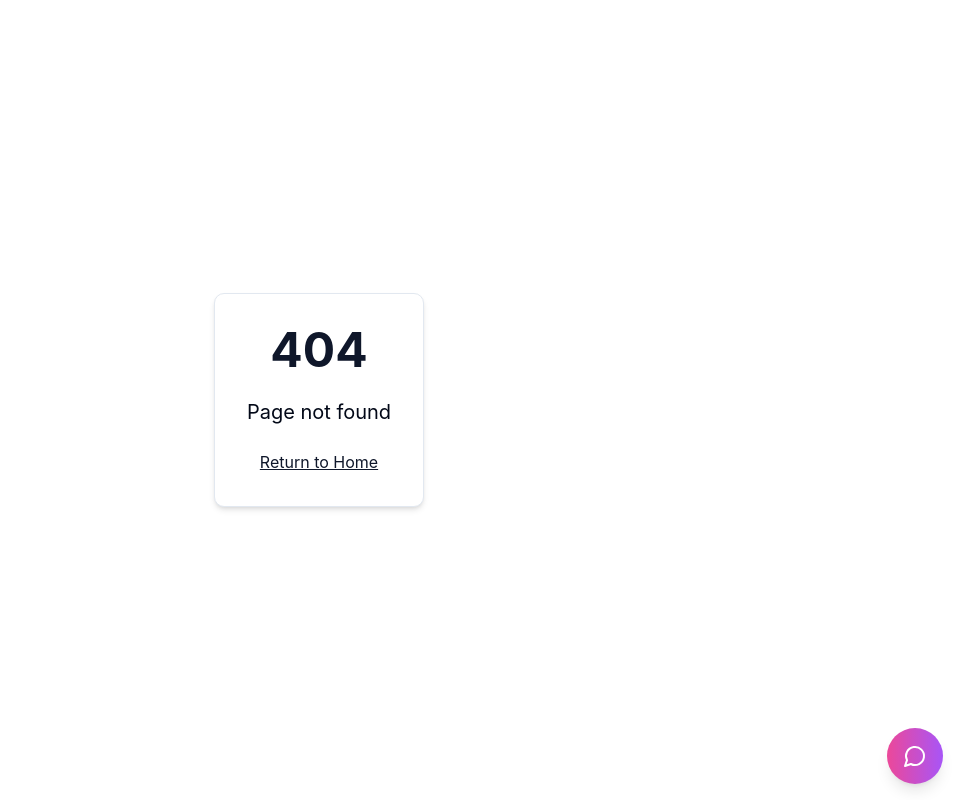
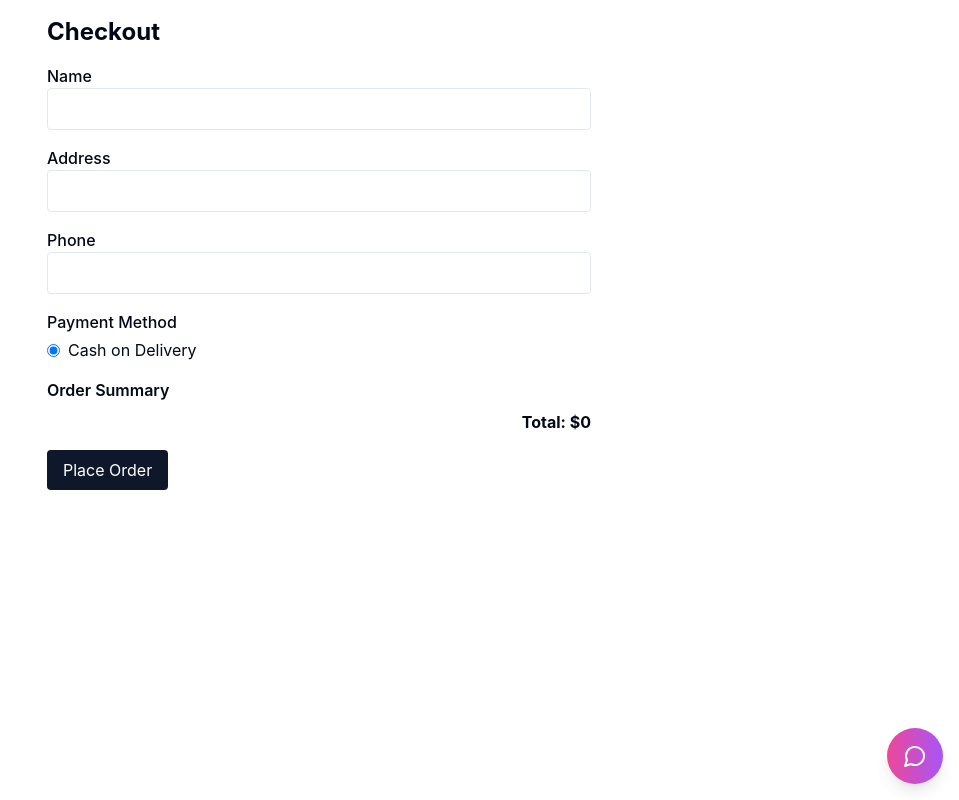
Before and after one commit to mouzam-ali-007/glamour-hub, a React (Vite) app: page /checkout in a window 1280 px wide. Before the commit this address had no page. Shown: the whole page, without its empty margins (321-1280 px from the left). Built offline with nearby package versions, Linux system fonts and the light colour scheme.

Commit message:
GH-04: added checkout functionality and order succcess component

```diff
--- a/src/App.tsx
+++ b/src/App.tsx
@@ -16,6 +16,8 @@ import NotFound from "./pages/NotFound";
 import ProductDetails from "./pages/ProductDetails";
 import OrderTracking from "./pages/OrderTracking";
 import LiveChat from "./components/LiveChat";
+import Checkout from "./pages/Checkout";
+import OrderSuccess from "./pages/order-success";
 
 const queryClient = new QueryClient();
 
@@ -45,6 +47,8 @@ const App = () => (
               <Route path="/signup" element={<Signup />} />
               <Route path="/product/:id" element={<ProductDetails />} />
               <Route path="/orders" element={<OrderTracking />} />
+              <Route path="/checkout" element={<Checkout />} />
+              <Route path="/order-success" element={<OrderSuccess />} />
               <Route path="*" element={<NotFound />} />
             </Routes>
             <LiveChat />
--- a/src/components/ShoppingBag.tsx
+++ b/src/components/ShoppingBag.tsx
@@ -27,6 +27,7 @@ import {
 import { AppDispatch } from '@/store/store';
 import { toast } from 'sonner';
 import OrderTrackingWidget from './OrderTrackingWidget';
+import { useNavigate } from 'react-router-dom';
 
 const ShoppingBag: React.FC = () => {
   const dispatch = useDispatch<AppDispatch>();
@@ -34,6 +35,7 @@ const ShoppingBag: React.FC = () => {
   const itemCount = useSelector(selectCartItemCount);
   const total = useSelector(selectCartTotal);
   const isOpen = useSelector(selectCartIsOpen);
+  const navigate = useNavigate();
 
   const handleRemoveItem = (id: number) => {
     dispatch(removeFromCart(id));
@@ -171,7 +173,13 @@ const ShoppingBag: React.FC = () => {
                     <Trash2 className="h-4 w-4 mr-2" />
                     Clear Cart
                   </Button>
-                  <Button className="flex-1 bg-gradient-to-r from-pink-500 to-purple-500 hover:from-pink-600 hover:to-purple-600">
+                  <Button
+                    className="flex-1 bg-gradient-to-r from-pink-500 to-purple-500 hover:from-pink-600 hover:to-purple-600"
+                    onClick={() => {
+                      dispatch(closeCart());
+                      navigate('/checkout');
+                    }}
+                  >
                     Checkout
                   </Button>
                 </div>
--- /dev/null
+++ b/src/pages/Checkout.tsx
@@ -0,0 +1,124 @@
+/* eslint-disable @typescript-eslint/no-explicit-any */
+import React, { useState } from "react";
+import { useSelector, useDispatch } from "react-redux";
+import { useNavigate } from "react-router-dom";
+import { RootState } from "../store/store";
+import { clearCart } from "../store/slices/cartSlice";
+import checkoutService from "../services/checkoutService";
+
+const Checkout: React.FC = () => {
+  const cart = useSelector((state: RootState) => state.cart);
+  const dispatch = useDispatch();
+  const navigate = useNavigate();
+
+  const [shipping, setShipping] = useState({
+    name: "",
+    address: "",
+    phone: "",
+  });
+  const [payment, setPayment] = useState("cod");
+  const [loading, setLoading] = useState(false);
+  const [error, setError] = useState("");
+
+  const handleInput = (e: React.ChangeEvent<HTMLInputElement>) => {
+    setShipping({ ...shipping, [e.target.name]: e.target.value });
+  };
+
+  const handleSubmit = async (e: React.FormEvent) => {
+    e.preventDefault();
+    setLoading(true);
+    setError("");
+    try {
+      await checkoutService.placeOrder({
+        items: cart.items,
+        shippingInfo: shipping,
+        paymentMethod: payment,
+      });
+      dispatch(clearCart());
+      navigate("/order-success");
+    } catch (err) {
+      setError("Failed to place order. Please try again.");
+    } finally {
+      setLoading(false);
+    }
+  };
+
+  return (
+    <div className="max-w-xl mx-auto p-4">
+      <h2 className="text-2xl font-bold mb-4">Checkout</h2>
+      <form onSubmit={handleSubmit} className="space-y-4">
+        <div>
+          <label className="block font-medium">Name</label>
+          <input
+            name="name"
+            value={shipping.name}
+            onChange={handleInput}
+            required
+            className="border rounded w-full p-2"
+          />
+        </div>
+        <div>
+          <label className="block font-medium">Address</label>
+          <input
+            name="address"
+            value={shipping.address}
+            onChange={handleInput}
+            required
+            className="border rounded w-full p-2"
+          />
+        </div>
+        <div>
+          <label className="block font-medium">Phone</label>
+          <input
+            name="phone"
+            value={shipping.phone}
+            onChange={handleInput}
+            required
+            className="border rounded w-full p-2"
+          />
+        </div>
+        <div>
+          <label className="block font-medium mb-1">Payment Method</label>
+          <div className="flex items-center space-x-4">
+            <label className="flex items-center">
+              <input
+                type="radio"
+                name="payment"
+                value="cod"
+                checked={payment === "cod"}
+                onChange={() => setPayment("cod")}
+                className="mr-2"
+              />
+              Cash on Delivery
+            </label>
+            {/* Future: Add more payment methods here */}
+          </div>
+        </div>
+        <div>
+          <h3 className="font-semibold mb-2">Order Summary</h3>
+          <ul className="mb-2">
+            {cart.items.map((item: any) => (
+              <li key={item.id} className="flex justify-between">
+                <span>{item.name} x {item.quantity}</span>
+                <span>${item.price * item.quantity}</span>
+              </li>
+            ))}
+          </ul>
+          <div className="font-bold text-right">
+            Total: ${cart.items.reduce((sum: number, item: any) => sum + item.price * item.quantity, 0)}
+          </div>
+        </div>
+        {error && <div className="text-red-500">{error}</div>}
+        <button
+          type="submit"
+          className="bg-primary text-white px-4 py-2 rounded disabled:opacity-50"
+          disabled={loading}
+        >
+          {loading ? "Placing Order..." : "Place Order"}
+        </button>
+      </form>
+    </div>
+  );
+};
+
+export default Checkout;
--- /dev/null
+++ b/src/pages/order-success.tsx
@@ -0,0 +1,85 @@
+/* eslint-disable @typescript-eslint/no-explicit-any */
+import React, { useEffect, useState } from "react";
+import { useNavigate } from "react-router-dom";
+
+interface Order {
+  id: number;
+  items: any[];
+  shippingInfo: {
+    name: string;
+    address: string;
+    phone: string;
+  };
+  paymentMethod: string;
+  status: string;
+  date: string;
+}
+
+const OrderSuccess: React.FC = () => {
+  const [order, setOrder] = useState<Order | null>(null);
+  const navigate = useNavigate();
+
+  useEffect(() => {
+    const orders = JSON.parse(localStorage.getItem("orders") || "[]");
+    if (orders.length > 0) {
+      setOrder(orders[orders.length - 1]);
+    }
+  }, []);
+
+  if (!order) {
+    return (
+      <div className="min-h-screen flex items-center justify-center">
+        <div className="text-center">
+          <h2 className="text-2xl font-bold mb-4">No recent order found</h2>
+          <button
+            className="bg-primary text-white px-4 py-2 rounded"
+            onClick={() => navigate("/")}
+          >
+            Back to Home
+          </button>
+        </div>
+      </div>
+    );
+  }
+
+  return (
+    <div className="min-h-screen flex items-center justify-center bg-gradient-to-br from-pink-50 to-purple-50">
+      <div className="bg-white rounded-lg shadow-lg p-8 max-w-lg w-full text-center">
+        <div className="text-green-500 text-5xl mb-4">✓</div>
+        <h2 className="text-2xl font-bold mb-2">Order Placed Successfully!</h2>
+        <p className="mb-4 text-gray-600">Thank you for your purchase. Your order has been placed and is being processed.</p>
+        <div className="text-left mb-4">
+          <div className="mb-2"><span className="font-semibold">Order ID:</span> {order.id}</div>
+          <div className="mb-2"><span className="font-semibold">Date:</span> {new Date(order.date).toLocaleString()}</div>
+          <div className="mb-2"><span className="font-semibold">Status:</span> {order.status}</div>
+          <div className="mb-2"><span className="font-semibold">Payment Method:</span> {order.paymentMethod === 'cod' ? 'Cash on Delivery' : order.paymentMethod}</div>
+          <div className="mb-2"><span className="font-semibold">Shipping Info:</span> {order.shippingInfo.name}, {order.shippingInfo.address}, {order.shippingInfo.phone}</div>
+          <div className="mb-2 font-semibold">Items:</div>
+          <ul className="mb-2 pl-4 list-disc">
+            {order.items.map((item: any) => (
+              <li key={item.id}>
+                {item.name} x {item.quantity} (${item.price * item.quantity})
+              </li>
+            ))}
+          </ul>
+        </div>
+        <div className="flex gap-2 justify-center">
+          <button
+            className="bg-primary text-white px-4 py-2 rounded"
+            onClick={() => navigate("/")}
+          >
+            Back to Home
+          </button>
+          <button
+            className="bg-pink-500 text-white px-4 py-2 rounded"
+            onClick={() => navigate("/orders")}
+          >
+            View Orders
+          </button>
+        </div>
+      </div>
+    </div>
+  );
+};
+
+export default OrderSuccess;
--- /dev/null
+++ b/src/services/checkoutService.ts
@@ -0,0 +1,23 @@
+/* eslint-disable @typescript-eslint/no-explicit-any */
+const checkoutService = {
+  placeOrder: async (order: any) => {
+    // Simulate network delay
+    await new Promise((res) => setTimeout(res, 1000));
+    // Get existing orders
+    const orders = JSON.parse(localStorage.getItem("orders") || "[]");
+    const newOrder = {
+      ...order,
+      id: Date.now(),
+      status: order.paymentMethod === "cod" ? "Pending (COD)" : "Paid",
+      date: new Date().toISOString(),
+    };
+    orders.push(newOrder);
+    localStorage.setItem("orders", JSON.stringify(orders));
+    return newOrder;
+  },
+  getOrders: () => {
+    return JSON.parse(localStorage.getItem("orders") || "[]");
+  },
+};
+
+export default checkoutService;
```
